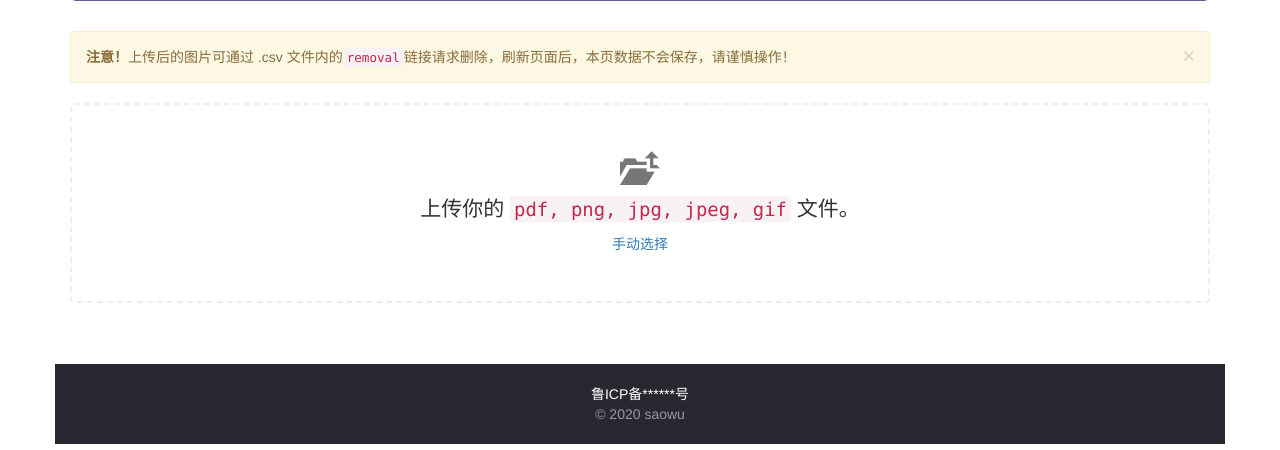
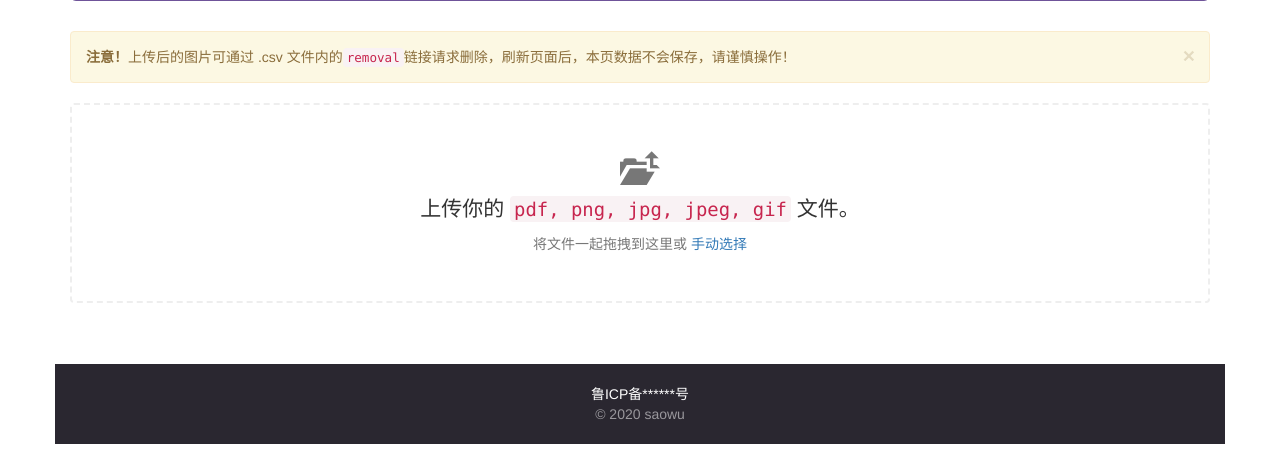
Before and after one commit to saowu/FigureBed, a Flask app: page / in a window 1280 px wide. Shown: the part 252-702 px from the top of the page. Run offline with Flask 2, Linux system fonts and the light colour scheme.

Commit message:
Add drag file upload function

```diff
--- a/app/home/static/js/index.js
+++ b/app/home/static/js/index.js
@@ -15,9 +15,7 @@ window.onload = function () {
         }
     };
 
-    $('body').on('change', '#upLoad', function (e) {
-
-            let fileList = $('#upLoad')[0].files;
+    function upload(fileList) {
 
         if (fileList.length < 5) {
 
@@ -28,7 +26,6 @@ window.onload = function () {
             for (let i = 0; i < fileList.length; i++) {
                 formData.append('files', fileList[i]);
             }
-
             $.ajax({
                 type: 'POST',
                 url: '/upload',
@@ -67,6 +64,33 @@ window.onload = function () {
         } else {
             alert("选中文件数量超出")
         }
+
     }
-    )
+
+
+    document.addEventListener("drop", function (e) {  //拖离
+        e.preventDefault();
+    });
+    document.addEventListener("dragleave", function (e) {  //拖后放
+        e.preventDefault();
+    });
+    document.addEventListener("dragenter", function (e) {  //拖进
+        e.preventDefault();
+    });
+    document.addEventListener("dragover", function (e) {  //拖来拖去
+        e.preventDefault();
+    });
+
+
+    document.getElementById('dropzone').addEventListener("drop", function (e) {
+        let fileList = e.dataTransfer.files; //获取文件对象
+        //检测是否是拖拽文件到页面的操作
+        upload(fileList);
+    }, false);
+
+    $('body').on('change', '#upLoad', function (e) {
+        let fileList = $('#upLoad')[0].files;
+        upload(fileList);
+    });
+
 };
--- a/app/home/templates/index.html
+++ b/app/home/templates/index.html
@@ -47,17 +47,18 @@
                 <strong>注意！</strong>上传后的图片可通过 .csv 文件内的<code>removal</code>链接请求删除，刷新页面后，本页数据不会保存，请谨慎操作！
             </div>
             <div class="bs-docs-section bs-customizer-import">
-                <div class="bs-dropzone">
+                <div class="bs-dropzone" id="dropzone">
                     <div id="display-1">
                         <div class="import-header">
                             <span class="glyphicon glyphicon-level-up" aria-hidden="true"></span>
                         </div>
                         <p class="lead">上传你的 <code>pdf, png, jpg, jpeg, gif</code> 文件。</p>
-                        <label id="import-manual-trigger" class="btn-link">
-                            手动选择
-                            <input type="file" accept="application/pdf,image/jpeg,image/png,image/gif" id="upLoad"
-                                   class="hidden" multiple="multiple">
-                        </label>
+                        <p>将文件一起拖拽到这里或
+                            <label id="import-manual-trigger" class="btn-link">手动选择
+                                <input type="file" accept="application/pdf,image/jpeg,image/png,image/gif" id="upLoad"
+                                       class="hidden" multiple="multiple">
+                            </label>
+                        </p>
                     </div>
                     <!--         隐藏  start        -->
                     <div id="display-2" style="margin-top: 45px;display: none">
--- a/app/home/views.py
+++ b/app/home/views.py
@@ -68,4 +68,5 @@ def remove_images(filename):
     is_remove = service.remove_image(filename)
     if is_remove is False:
         abort(404)
-    return '<h1>Remove Success！</h1>'
+    else:
+        return '<h1>Remove Success！</h1>'
```
Also changed, not shown: README.md. Lines whose indentation alone changed are shown as unchanged.
